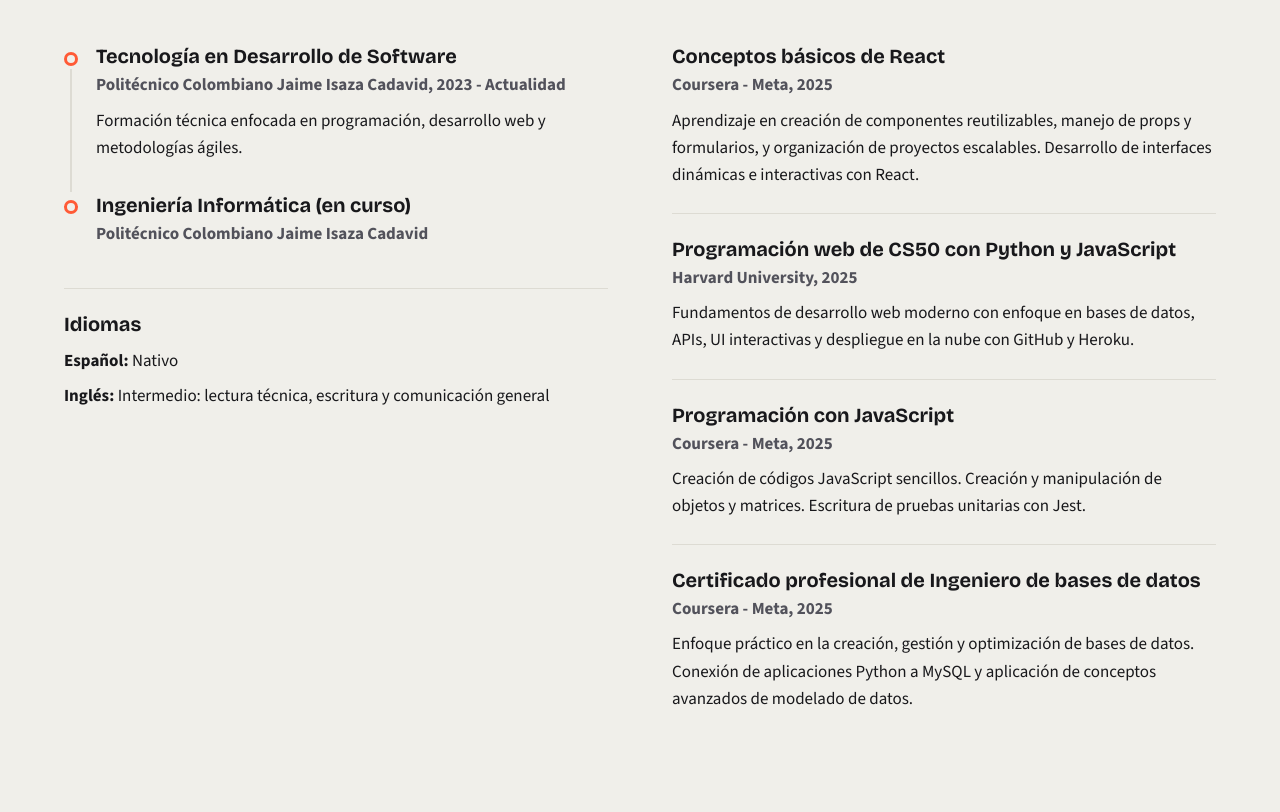
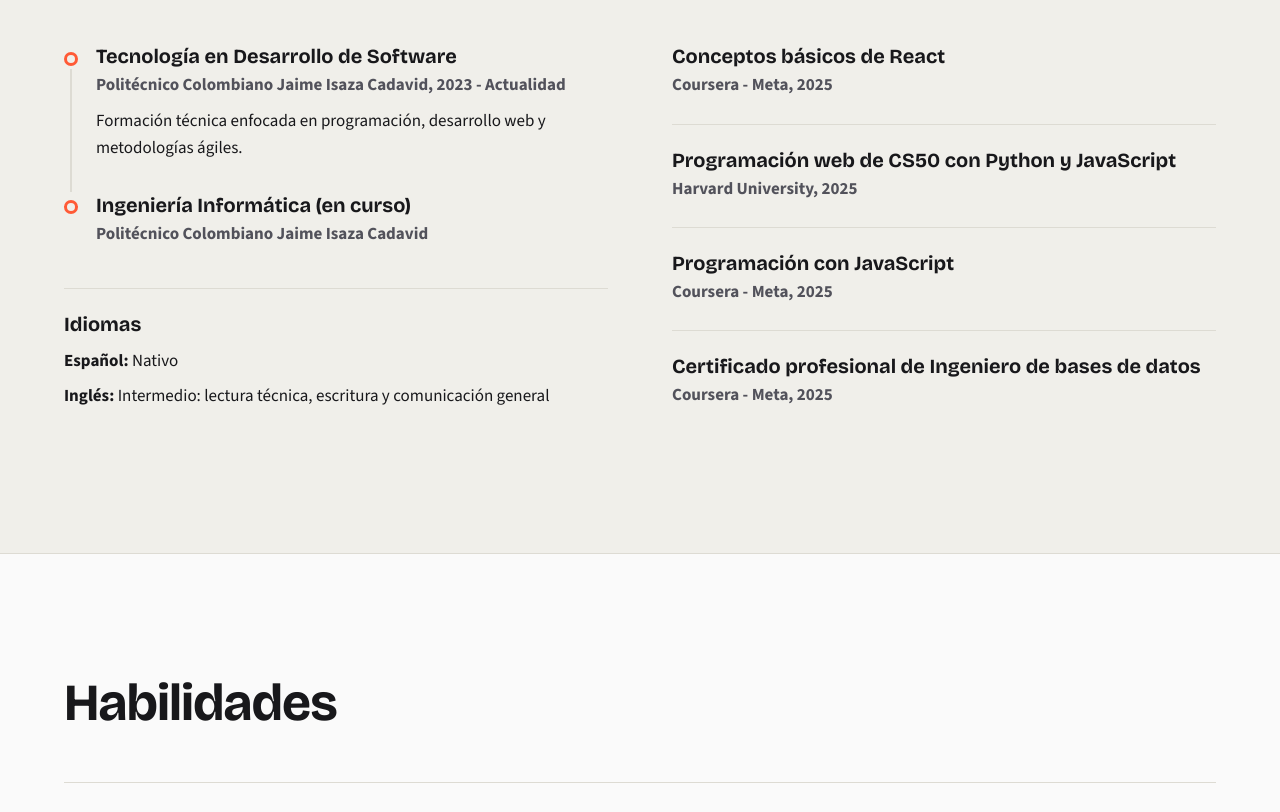
Before and after one commit to TobonSergio/MyPortfolio, a plain HTML site: page index.html in a window 1280 px wide. Shown: the part 3351-4163 px from the top of the page. Drawn offline with Linux system fonts and the light colour scheme.

Commit message:
style(cursos): mostrar solo nombre, institución y año de cada curso
Co-Authored-By: Claude Sonnet 5.5 <noreply@anthropic.com>

```diff
--- a/css/secciones.css
+++ b/css/secciones.css
@@ -604,6 +604,10 @@
   border-top: 0;
 }
 
+.cursos .institucion {
+  margin-bottom: 0;
+}
+
 /* =========================================================
    SERVICIOS
    ========================================================= */
--- a/index.html
+++ b/index.html
@@ -426,28 +426,18 @@
                         <li>
                             <h3>Conceptos básicos de React</h3>
                             <p class="institucion">Coursera - Meta, 2025</p>
-                            <p>Aprendizaje en creación de componentes reutilizables, manejo de props y formularios, y
-                                organización de proyectos escalables. Desarrollo de interfaces dinámicas e interactivas
-                                con React.</p>
                         </li>
                         <li>
                             <h3>Programación web de CS50 con Python y JavaScript</h3>
                             <p class="institucion">Harvard University, 2025</p>
-                            <p>Fundamentos de desarrollo web moderno con enfoque en bases de datos, APIs, UI
-                                interactivas y despliegue en la nube con GitHub y Heroku.</p>
                         </li>
                         <li>
                             <h3>Programación con JavaScript</h3>
                             <p class="institucion">Coursera - Meta, 2025</p>
-                            <p>Creación de códigos JavaScript sencillos. Creación y manipulación de objetos y matrices.
-                                Escritura de pruebas unitarias con Jest.</p>
                         </li>
                         <li>
                             <h3>Certificado profesional de Ingeniero de bases de datos</h3>
                             <p class="institucion">Coursera - Meta, 2025</p>
-                            <p>Enfoque práctico en la creación, gestión y optimización de bases de datos. Conexión de
-                                aplicaciones Python a MySQL y aplicación de conceptos avanzados de modelado de datos.
-                            </p>
                         </li>
                     </ul>
                 </div>
```
